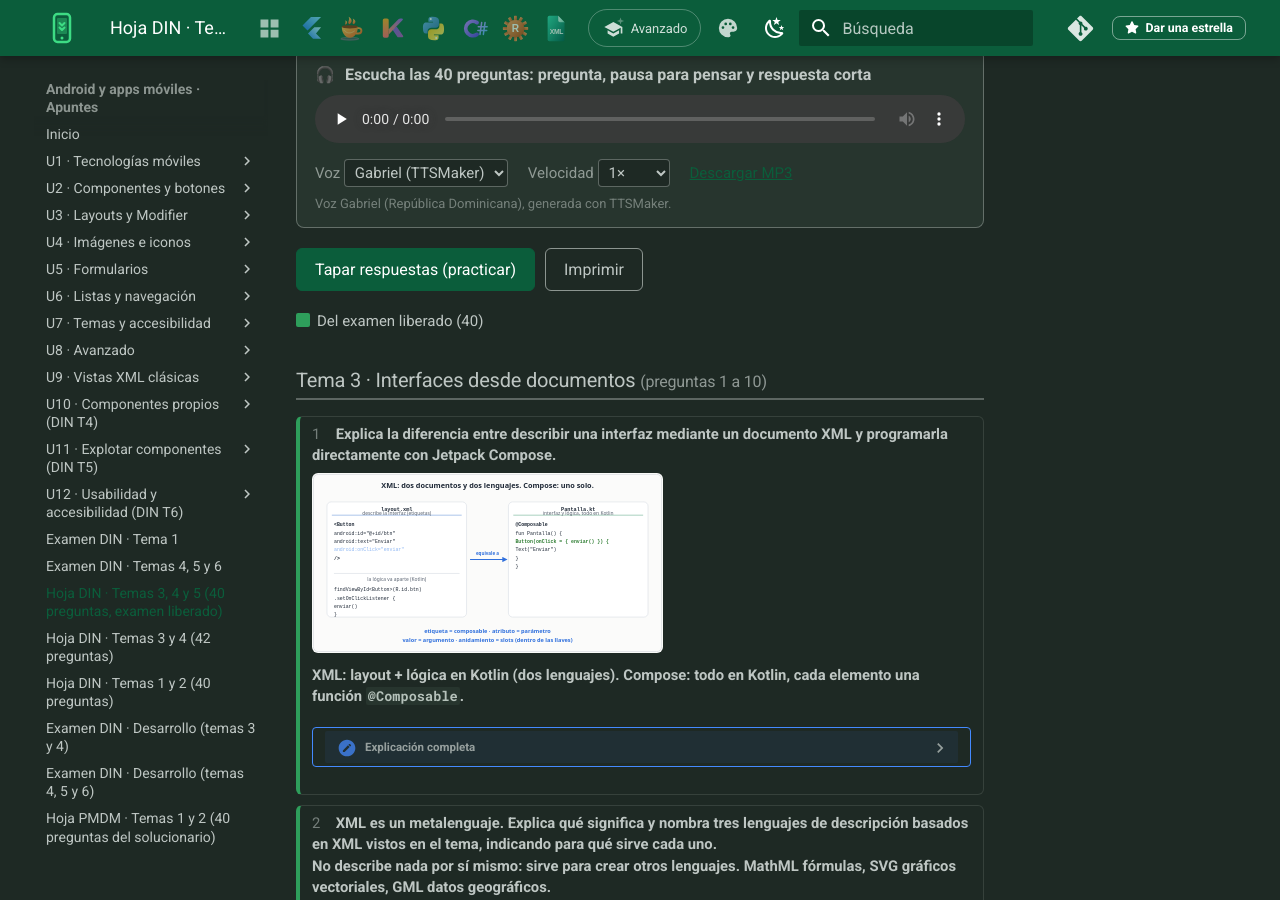
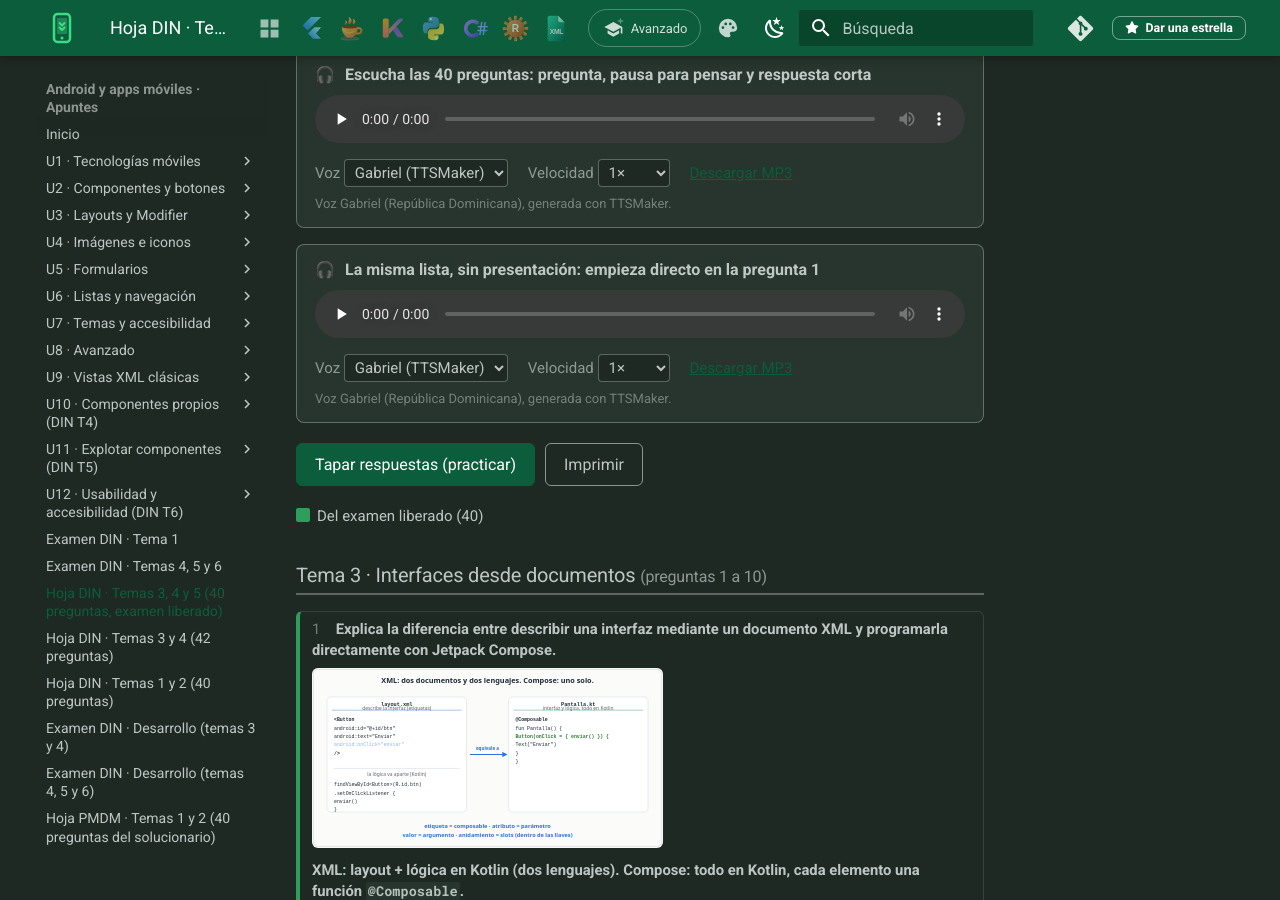
Before and after one commit to apuntes-dam/android-apuntes, an MkDocs documentation site: the page built from docs/hoja-din-t345.md, in a window 1280 px wide and 900 px high, scrolled down 406 px. Built offline with MkDocs 1.6.1 and Material for MkDocs 9.7.7, drawn with Linux system fonts in a browser that asks for light colours; comment, search, counter and statistics services are not loaded.

Commit message:
DIN: audio sin titulo del repaso T3-4-5, empieza directo en la Pregunta 1
Co-Authored-By: Claude Sonnet 5 <noreply@anthropic.com>

```diff
--- a/docs/hoja-din-t345.md
+++ b/docs/hoja-din-t345.md
@@ -7,6 +7,7 @@ Las **40 preguntas del examen que el profesor ha liberado** (temas 3, 4 y 5), co
 
 <link rel="stylesheet" href="../assets/hoja-din.css?v=55d8601c">
 <div class="narrador" data-slug="hoja-din-t345-repaso" data-voces="gabriel:Gabriel (TTSMaker)" data-titulo="Escucha las 40 preguntas: pregunta, pausa para pensar y respuesta corta"></div>
+<div class="narrador" data-slug="hoja-din-t345-sintitulo" data-voces="gabriel:Gabriel (TTSMaker)" data-titulo="La misma lista, sin presentación: empieza directo en la pregunta 1"></div>
 
 <div class="hd hd-2p hd-corrido" id="hoja-din">
 <div class="hd-barra"><button class="hd-btn" id="hd-tapar" type="button">Tapar respuestas (practicar)</button><button class="hd-btn hd-sec" id="hd-imprimir" type="button">Imprimir</button></div>
```
Also changed, not shown: 1 other file.
